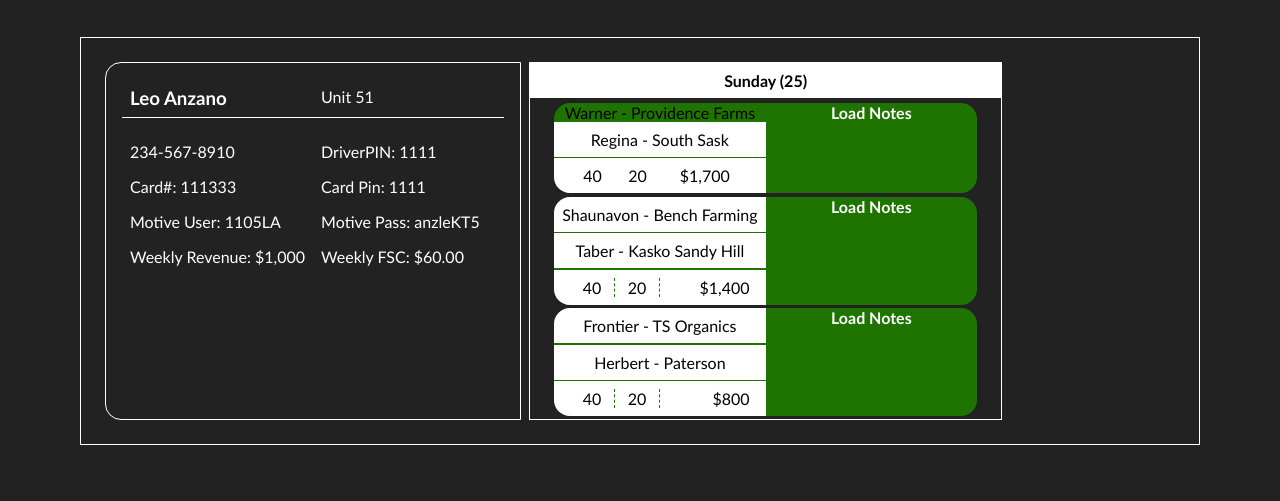
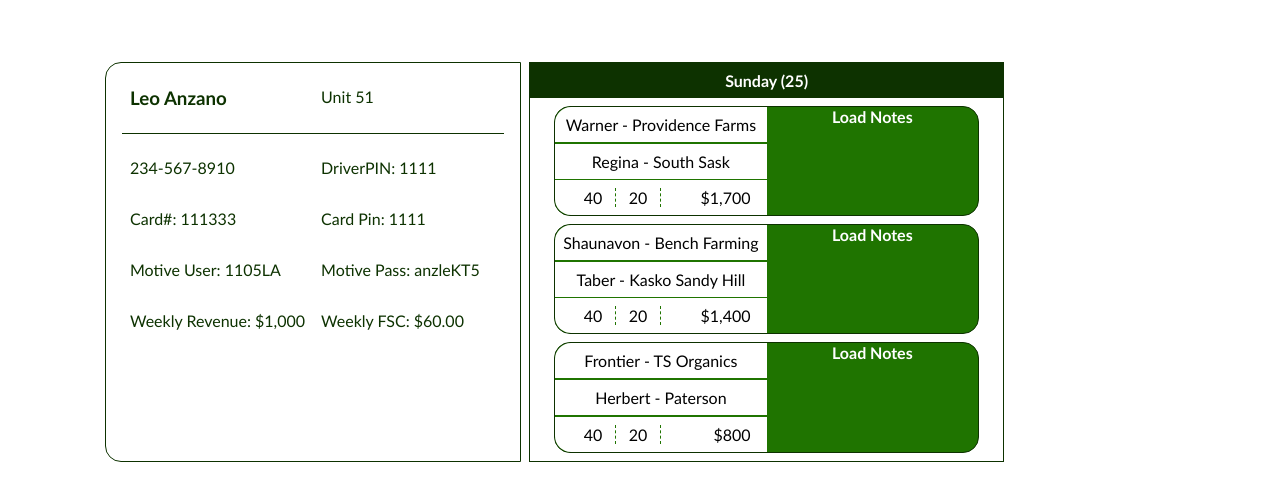
Before and after one commit to Ametherius/sflschedule, a website: page schedule.html in a window 1280 px wide. Shown: the part 177-678 px from the top of the page. Drawn offline with Linux system fonts and the light colour scheme.

Commit message:
Morning update

```diff
--- a/sass/base/_base.scss
+++ b/sass/base/_base.scss
@@ -8,5 +8,5 @@
 
 body {
   box-sizing: border-box;
-  background-color: $dark;
+  background-color: $white;
 }
--- a/sass/components/_card.scss
+++ b/sass/components/_card.scss
@@ -1,17 +1,17 @@
 .card {
   border-radius: 1rem;
-  box-shadow: 0.5rem 0.5rem 0.5rem $black;
+  box-shadow: 0.5rem 0.5rem 0.5rem rgba($black, 0.3);
   padding: 0.5rem;
 
   &-header {
     padding: 1rem;
-    border-bottom: 2px solid $white;
-    color: $white;
+    border-bottom: 2px solid $secondary;
+    color: $secondary;
   }
 
   &-body {
     padding: 2rem 1rem;
-    color: white;
+    color: $secondary;
     font-weight: bold;
     font-size: 2rem;
     margin: auto auto;
--- a/sass/components/_dailySchedule.scss
+++ b/sass/components/_dailySchedule.scss
@@ -3,13 +3,14 @@
 }
 
 .day-1 {
-  border: 1px solid $white;
+  border: 1px solid $secondary;
 
   &__header {
-    background-color: $white;
+    background-color: $secondary;
     text-align: center;
     padding: 0.5rem;
     margin-bottom: 0.3rem;
+    color: $white;
   }
 }
 
@@ -18,12 +19,13 @@
 .load-3 {
   background-color: $white;
   text-align: center;
-  margin: 0.2rem 1.5rem;
+  margin: 0.5rem 1.5rem;
   background-color: $secondary-light;
   padding: auto;
   display: grid;
   grid-template-columns: 1fr 1fr;
   border-radius: 1rem;
+  border: 1px solid $secondary;
 
   &__footer {
     display: grid;
@@ -36,7 +38,7 @@
 }
 
 .load-container {
-  border-radius: 1rem;
+  border-radius: 1.5rem;
 }
 
 .pickup {
--- a/sass/components/_driverCard.scss
+++ b/sass/components/_driverCard.scss
@@ -1,16 +1,20 @@
 .driver-card {
-  border: 1px solid $white;
+  border: 1px solid $secondary;
   border-radius: 1rem 0 0 1rem;
   padding: 1rem;
   width: fit-content;
-  color: $white;
+  color: $secondary;
 
   &__header {
-    border-bottom: 1px solid $white;
+    border-bottom: 1px solid $secondary;
     margin-bottom: 1rem;
   }
 
   .unit {
     text-align: left;
   }
+
+  .row-2 {
+    margin-bottom: 1rem;
+  }
 }
--- a/schedule.html
+++ b/schedule.html
@@ -93,17 +93,17 @@
             </div>
             <div class="load-1">
               <div class="load-container">
-                <p class="load-1__pickup">Warner - Providence Farms</p>
+                <p class="pickup">Warner - Providence Farms</p>
                 <p class="unload">Regina - South Sask</p>
                 <div class="load-1__footer">
                   <div class="mt-container">
-                    <p class="load-1__mt">40</p>
+                    <p class="mt">40</p>
                   </div>
                   <div class="fsc-container">
-                    <p class="load-1__fsc">20</p>
+                    <p class="fsc">20</p>
                   </div>
                   <div class="revenue-container">
-                    <p class="load-1__revenue">$1,700</p>
+                    <p class="revenue">$1,700</p>
                   </div>
                 </div>
               </div>
```
Also changed, not shown: css/styles.css, 1 other file.
